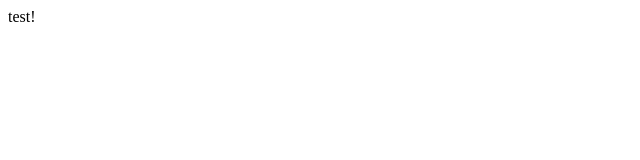
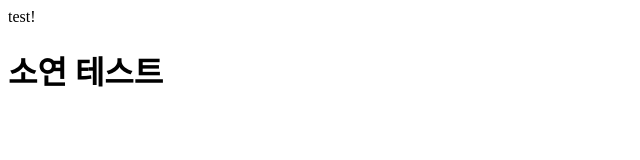
Before and after one commit to dayekimm0/BE-TeamProject, a plain HTML site: page index.html in a window 1280 px wide. Shown: the whole page, without its empty margins (0-640 px from the left). Drawn offline with Linux system fonts and the light colour scheme.

Commit message:
soyeon first test

```diff
--- a/index.html
+++ b/index.html
@@ -7,5 +7,6 @@
   </head>
   <body>
     test!
+    <h1>소연 테스트</h1>
   </body>
 </html>
```
